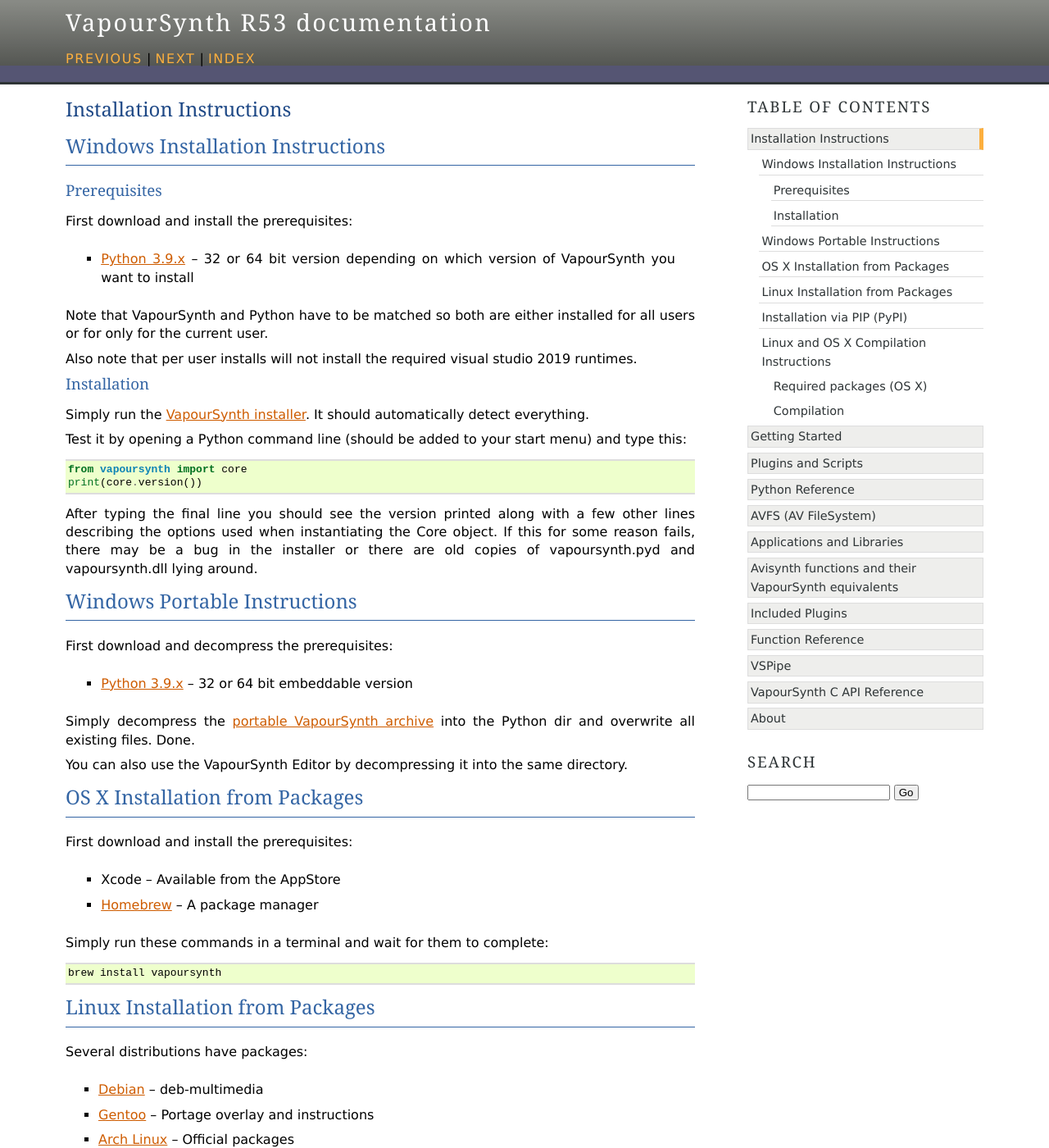
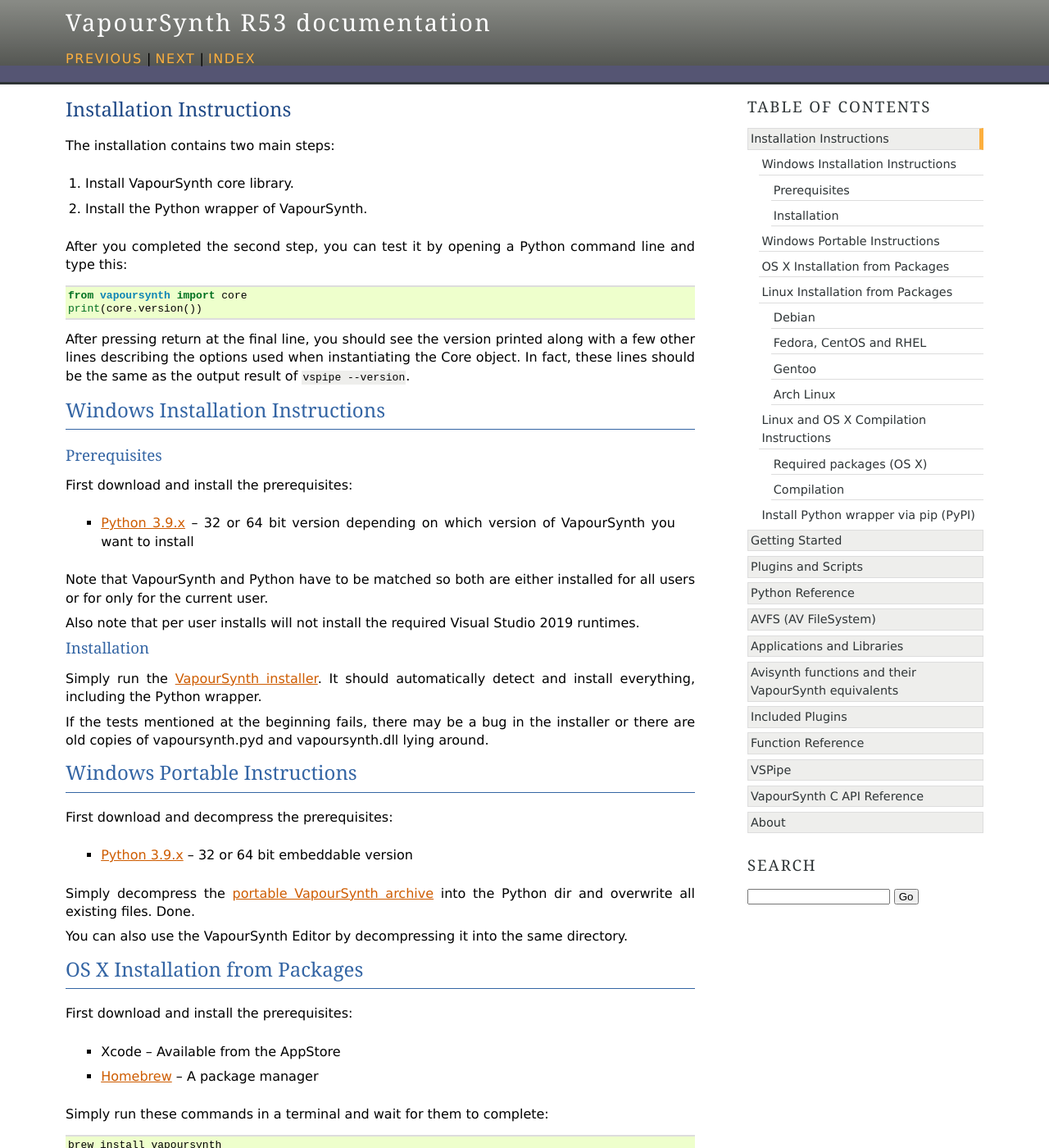
Before and after one commit to vapoursynth/vapoursynth, a Sphinx documentation site: the page built from doc/installation.rst, in a window 1280 px wide and 1400 px high. Shown: the whole window at 82% size. Built offline with Sphinx 7.4.7, drawn with Linux system fonts in a browser that asks for light colours; formulas are drawn with MathJax 3; some of the changed text lies outside the part shown.

Commit message:
Refine installation documentation

```diff
--- a/doc/installation.rst
+++ b/doc/installation.rst
@@ -1,5 +1,20 @@
 Installation Instructions
 =========================
+
+The installation contains two main steps:
+
+1. Install VapourSynth core library.
+2. Install the Python wrapper of VapourSynth.
+
+After you completed the second step, you can test it by opening a Python command line
+and type this::
+
+   from vapoursynth import core
+   print(core.version())
+
+After pressing return at the final line, you should see the version printed along with a
+few other lines describing the options used when instantiating the Core object.
+In fact, these lines should be the same as the output result of ``vspipe --version``.
 
 Windows Installation Instructions
 #################################
@@ -13,24 +28,16 @@
 Note that VapourSynth and Python have to be matched so both are either installed
 for all users or for only for the current user.
 
-Also note that per user installs will not install the required visual studio
+Also note that per user installs will not install the required Visual Studio
 2019 runtimes.
 
 Installation
 ************
 
 Simply run the `VapourSynth installer <https://github.com/vapoursynth/vapoursynth/releases>`_.
-It should automatically detect everything.
+It should automatically detect and install everything, including the Python wrapper.
 
-Test it by opening a Python command line (should be added to your start menu)
-and type this::
-
-   from vapoursynth import core
-   print(core.version())
-
-After typing the final line you should see the version printed along with a
-few other lines describing the options used when instantiating the Core object.
-If this for some reason fails, there may be a bug in the installer or there are
+If the tests mentioned at the beginning fails, there may be a bug in the installer or there are
 old copies of vapoursynth.pyd and vapoursynth.dll lying around.
 
 Windows Portable Instructions
@@ -58,22 +65,26 @@
 Linux Installation from Packages
 ################################
 
-Several distributions have packages:
+Several distributions have VapourSynth packages. Note that those packages are usually OUT OF DATE.
 
-   * `Debian <https://www.deb-multimedia.org/>`_  -- deb-multimedia
-   * `Gentoo <https://github.com/4re/vapoursynth-portage>`_  -- Portage overlay and instructions
-   * `Arch Linux <https://www.archlinux.org/packages/?q=vapoursynth>`_  -- Official packages
+Debian
+******
+The VapourSynth packages are provided by `deb-multimedia repository <https://www.deb-multimedia.org/>`_.
+You need to add the repository first following the guide on the official website.
 
-Installation via PIP (PyPI)
-###########################
+Fedora, CentOS and RHEL
+******
+For Fedora, the VapourSynth packages can be downloaded from official repository directly.
+For CentOS and RHEL, you should install EPEL (Extra Packages for Enterprise Linux) repository first.
 
-You can install the Python wrapper using pip.
+Gentoo
+******
+There is an `unofficial Portage tree <https://github.com/4re/vapoursynth-portage>`_ with all VapourSynth related ebuilds.
+Check the Github link for more information and instructions.
 
-Install `vapoursynth <https://pypi.org/project/VapourSynth/>`_ using Pip by using this command::
-
-    pip install VapourSynth
-
-Please note that you always need to have a working installation of VapourSynth beforehand. Note that on non-Windows systems, the installer will compile the module before installing.
+Arch Linux
+**********
+`VapourSynth-related packages <https://www.archlinux.org/packages/?q=vapoursynth>`_ are provided by the Community repository.
 
 Linux and OS X Compilation Instructions
 #######################################
@@ -170,3 +181,17 @@
    $ make -C doc/ html
 
 The documentation can be installed using the standard program ``cp``.
+
+Install Python wrapper via pip (PyPI)
+#####################################
+
+The Windows installer will install Python wrapper automatically.
+Some Linux distros (e.g. Fedora & CentOS series) also provide pre-built Python wrapper package.
+If you do not use them, you can install the Python wrapper using pip.
+
+Install `vapoursynth <https://pypi.org/project/VapourSynth/>`_ by using this command::
+
+    pip install VapourSynth
+
+Please note that you need a working installation of VapourSynth beforehand.
+On non-Windows systems, the installer will compile the module before installing.
```
